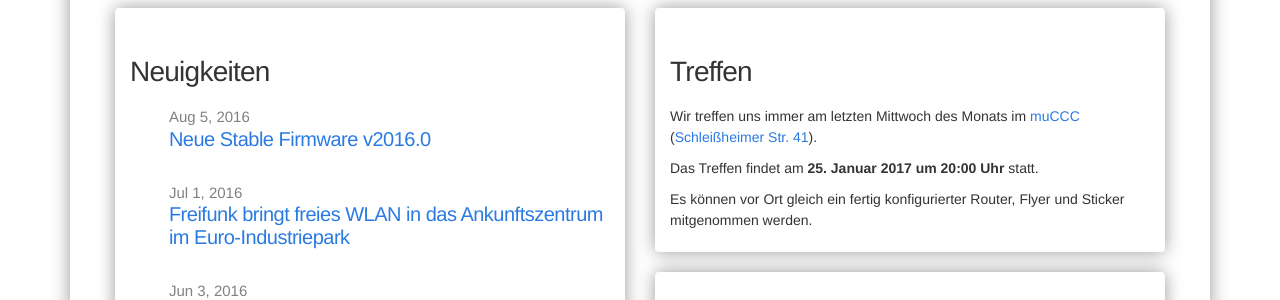
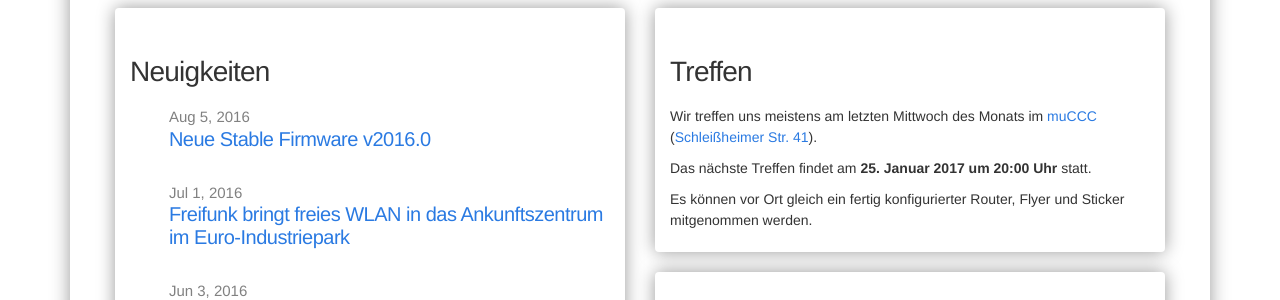
Before and after one commit to freifunkMUC/freifunkmuc.github.io, a Jekyll site: the page built from index.md, in a window 1280 px wide and 1142 px high. Shown: the part 252-552 px from the top of the window. Built offline with Jekyll 4.4.1, drawn with Linux system fonts in a browser that asks for light colours.

Commit message:
Update treffen.md
bessere Formulierung damit nicht rumgeheult wird, wenn es nicht statt findet..

```diff
--- a/_includes/treffen.md
+++ b/_includes/treffen.md
@@ -1,7 +1,7 @@
 ## Treffen
 
-Wir treffen uns immer am letzten Mittwoch des Monats im [muCCC](http://muc.ccc.de) ([Schleißheimer Str. 41](http://osm.org/go/0JAf0IVLh?node=2012031859)).
+Wir treffen uns meistens am letzten Mittwoch des Monats im [muCCC](http://muc.ccc.de) ([Schleißheimer Str. 41](http://osm.org/go/0JAf0IVLh?node=2012031859)).
 
-Das Treffen findet am **25. Januar 2017 um 20:00 Uhr** statt.
+Das nächste Treffen findet am **25. Januar 2017 um 20:00 Uhr** statt.
 
 Es können vor Ort gleich ein fertig konfigurierter Router, Flyer und Sticker mitgenommen werden.
```
